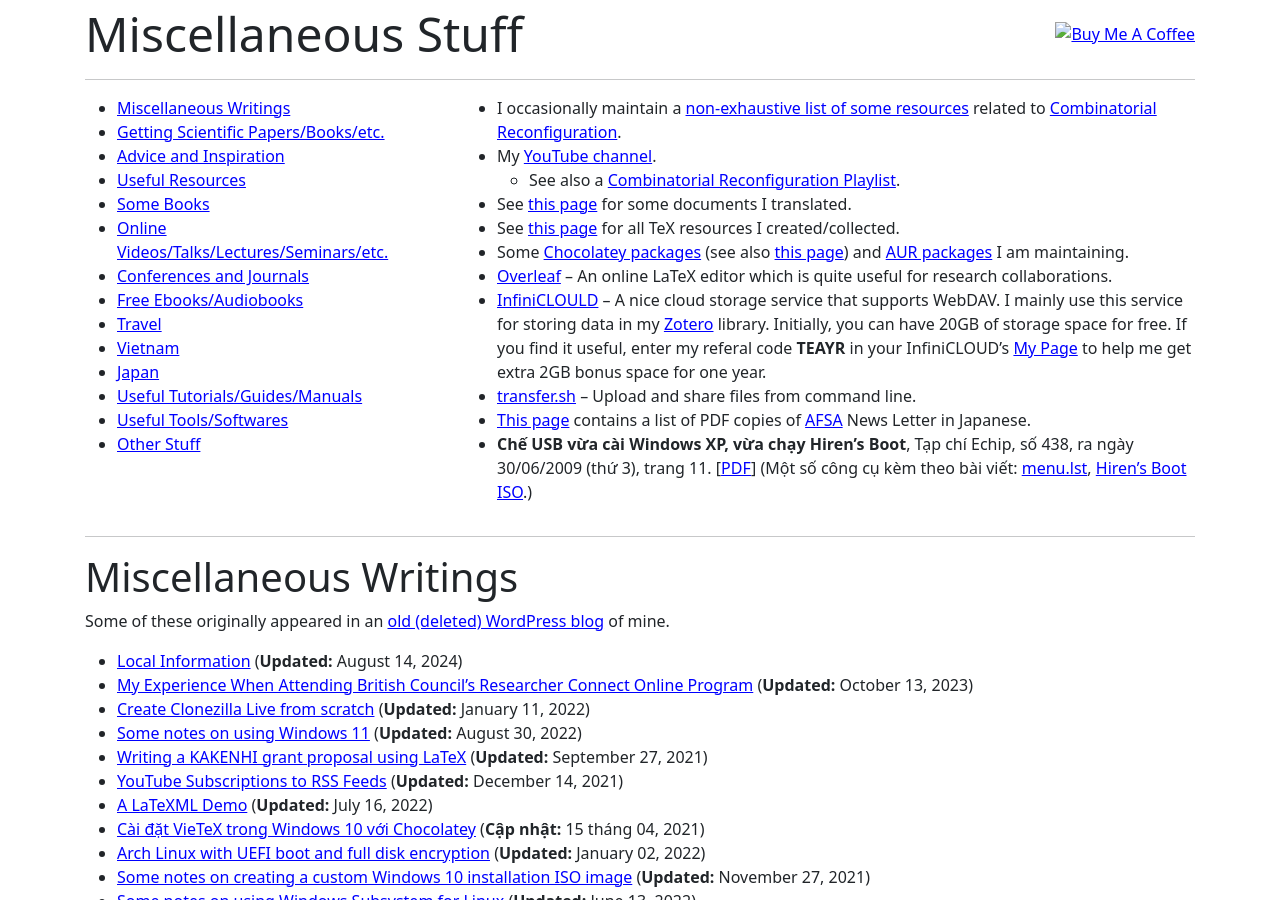
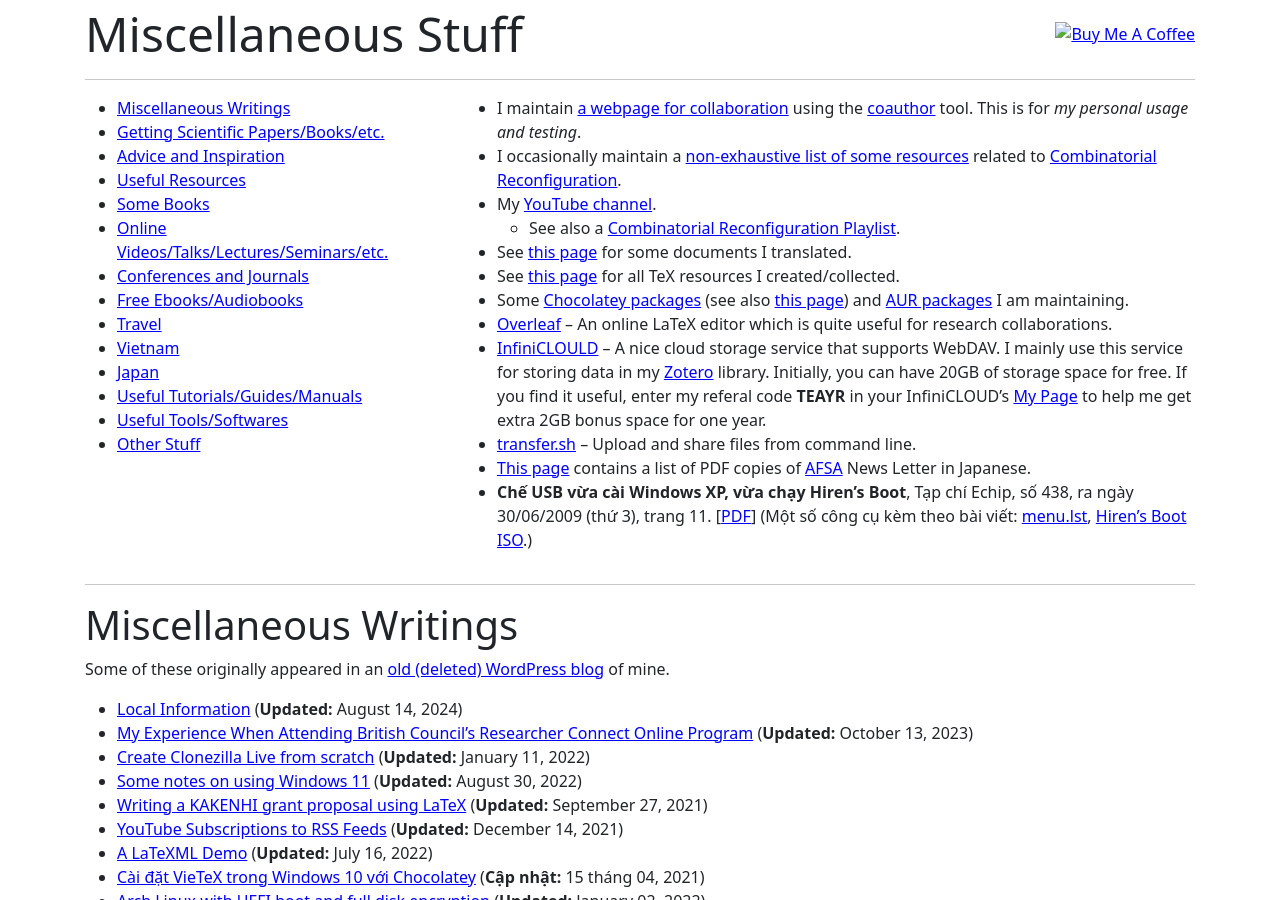
Before and after one commit to hoanganhduc/hoanganhduc.github.io, a Jekyll site: the page built from misc.md, in a window 1280 px wide and 900 px high. Built offline with Jekyll 4.4.1, drawn with Linux system fonts in a browser that asks for light colours; nearby versions of some CDN libraries; a style sheet for code colours, icons or effects is not loaded; part of the change alters nothing that is shown; some of the changed text lies outside the part shown.

Commit message:
Updated @ 2024-10-25  13:55:24 ICT

```diff
--- a/misc.md
+++ b/misc.md
@@ -2,7 +2,7 @@
 layout: default
 title: "Miscellaneous Stuff"
 permalink: /misc/
-last_modified_at: 2024-10-16
+last_modified_at: 2024-10-25
 description: This page contains a collection of miscellaneous stuff that Duc A. Hoang is interested in
 keywords: miscellaneous stuff, Duc A. Hoang
 <!--sitemap: false-->
@@ -19,6 +19,7 @@ buymeacoffee: true
 </div>
 
 <div class="col-xs-12 col-sm-8 col-md-8 col-lg-8" markdown="1">
+* I maintain [a webpage for collaboration](https://coauthor.hoanganhduc.org/) using the [coauthor](https://github.com/edemaine/coauthor) tool. This is for *my personal usage and testing*.
 * I occasionally maintain a [non-exhaustive list of some resources]({% link reconf/index.md %}) related to [Combinatorial Reconfiguration](https://en.wikipedia.org/wiki/Reconfiguration).
 * My [YouTube channel](https://www.youtube.com/@hoanganhduc).
   * See also a [Combinatorial Reconfiguration Playlist](https://youtube.com/playlist?list=PL7G0wYDBSwEb_YmR0ZGD7tD2lSh_mqlmG).
```
Also changed, not shown: 1 other file.
